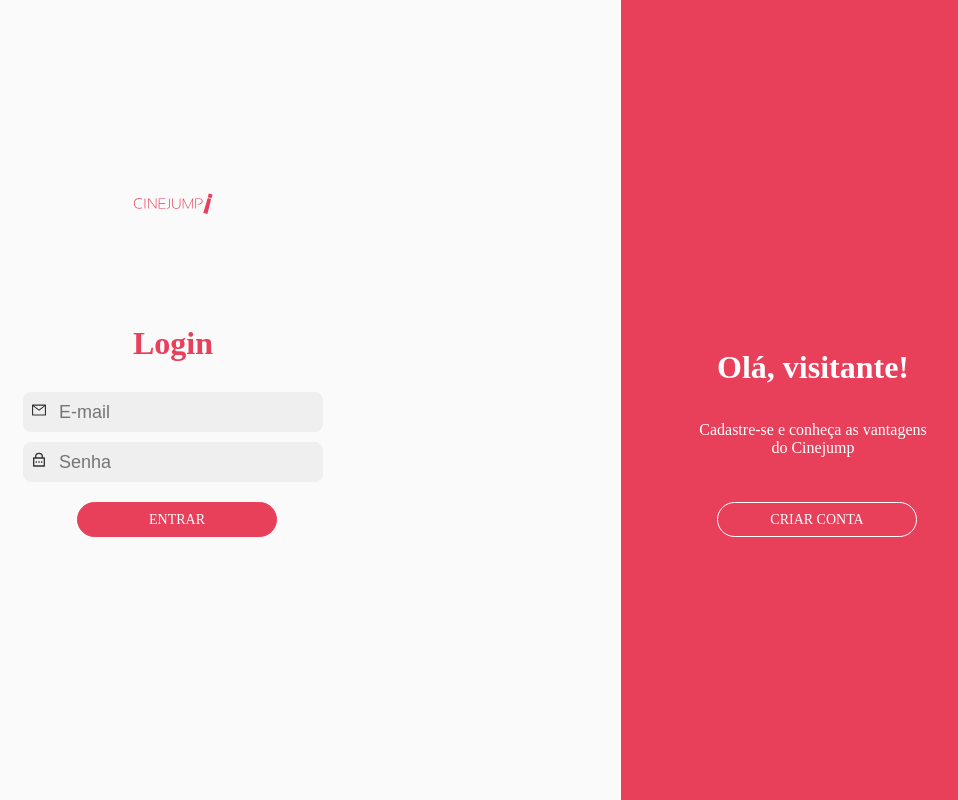
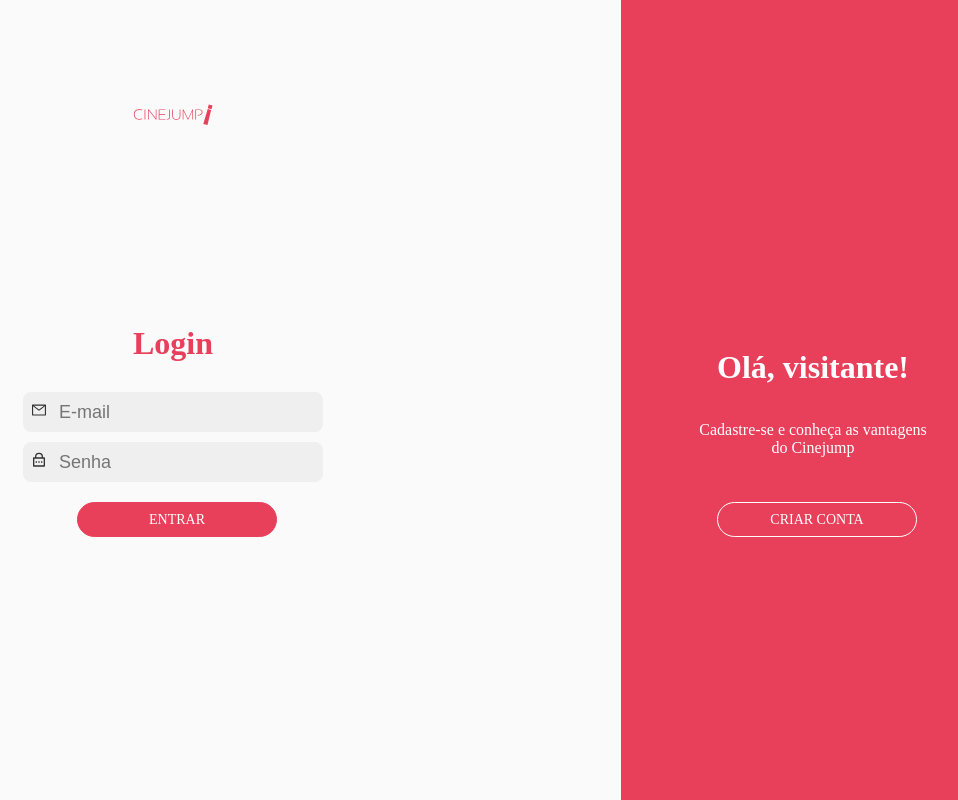
Before and after one commit to guiness333/cinejump, a React (Create React App) app: page /signup in a window 1280 px wide. Shown: the top 800 px of the page, without its empty margins (275-1233 px from the left). Built offline with nearby package versions, Linux system fonts and the light colour scheme.

Commit message:
logo ajeitada no lugar

```diff
--- a/src/App.tsx
+++ b/src/App.tsx
@@ -1,22 +1,11 @@
 import React from "react";
 import GlobalStyle from "./global";
-import { Logo, LoginHeader, LoginForm, SignupDirect } from "./pages/Login/LoginComponents";
-import { Container } from "./pages/Login/LoginContainer";
+import Main from './pages/Main/main';
 function App() {
   return (
     <div className="App">
       <GlobalStyle />
-      <Container width="100%">
-        <Container width="70%">
-          <Logo />
-          <LoginHeader />
-          <LoginForm />
-        </Container>
-        <Container width="30%">
-          <SignupDirect />
-        </Container>
-      </Container>
-
+      <Main />
     </div>
   );
 }
--- a/src/pages/Login/loginStyle.tsx
+++ b/src/pages/Login/loginStyle.tsx
@@ -4,7 +4,9 @@ import { RiLockPasswordLine } from "react-icons/ri";
 
 export const LogoStyle = styled.img`
   display: block;
-  margin: 8% auto;
+  margin-left: auto;
+  margin-right: auto;
+  margin-bottom: 18%;
   width: 80px;
   height: 38px;
 `;
--- /dev/null
+++ b/src/pages/Main/main.tsx
@@ -0,0 +1,24 @@
+import React from "react";
+import {
+  Logo,
+  LoginHeader,
+  LoginForm,
+  SignupDirect,
+} from "../Login/LoginComponents";
+import { Container } from "../Login/LoginContainer";
+function Main() {
+  return (
+    <Container width="100%">
+      <Container width="70%">
+        <Logo />
+        <LoginHeader />
+        <LoginForm />
+      </Container>
+      <Container width="30%">
+        <SignupDirect />
+      </Container>
+    </Container>
+  );
+}
+
+export default Main;
```
Also changed, not shown: src/pages/Signup/signup.tsx (added, +24 -0 lines).
